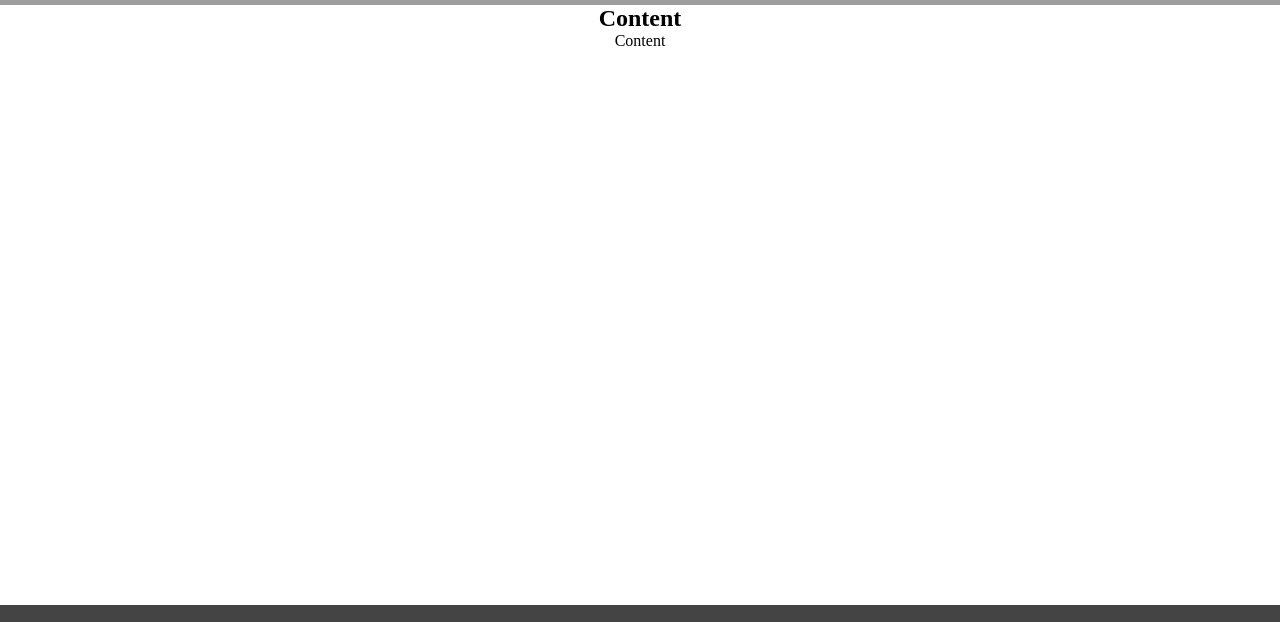
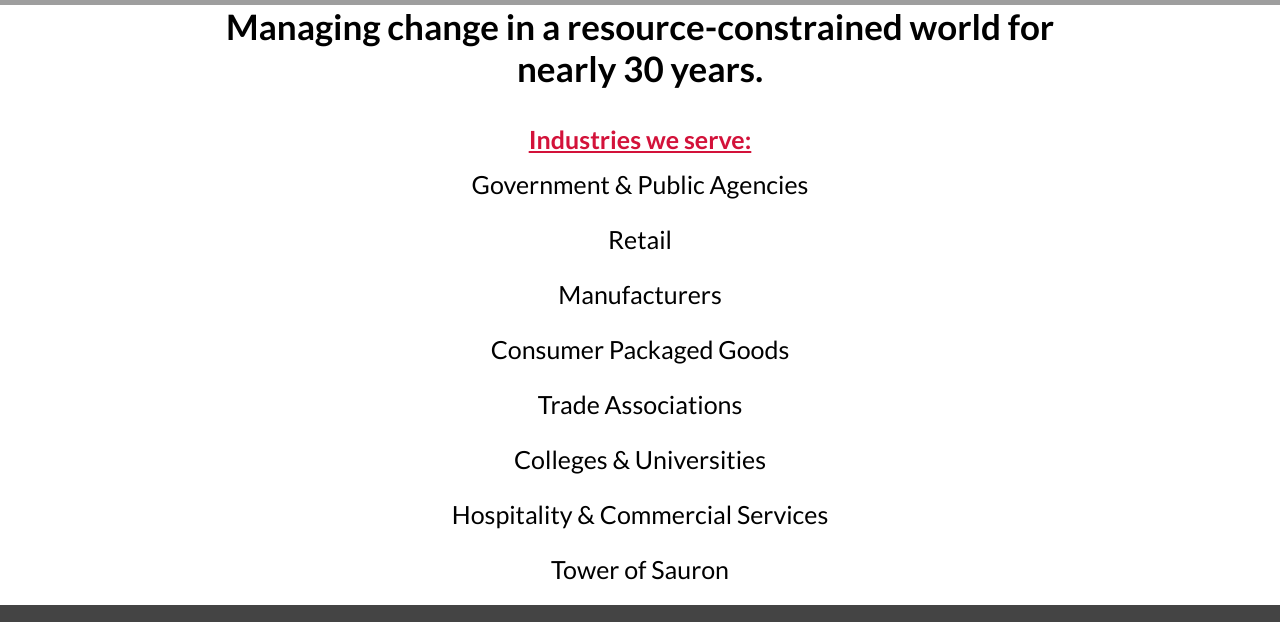
Before and after one commit to kmccloskey/recycling, a plain HTML site: page index.html in a window 1280 px wide. Shown: the part 495-1117 px from the top of the page. Drawn offline with Linux system fonts and the light colour scheme; grey boxes are pictures that could not be loaded.

Commit message:
content added, not fully formated, pulling master with finished donate page

```diff
--- a/css/style.css
+++ b/css/style.css
@@ -89,6 +89,44 @@ article {
 	height: 600px;
 	text-align: center;
 	margin: auto;
+}
+
+ul.indlist {
+	list-style-type: none;
+	font-family: "Lato", "Helvetica Neue", Helvetica, Arial, sans-serif;
+	padding-top: 15px;
+}
+
+h1.title {
+	padding-bottom: 20px;
+	font-family: "Lato", "Helvetica Neue", Helvetica, Arial, sans-serif;
+	font-size: 35px;
+}
+
+h1.titlecont {
+	padding-top: 15px;
+	font-family: "Lato", "Helvetica Neue", Helvetica, Arial, sans-serif;
+	font-size: 25px;
+	text-decoration: underline;
+	color: #D3123A;
+}
+
+h1.titleab {
+	padding-top: 15px;
+	font-family: "Lato", "Helvetica Neue", Helvetica, Arial, sans-serif;
+	font-size: 25px;
+}
+
+.indlist li {
+	padding-bottom: 25px;
+	font-weight: 500;
+	font-size: 25px;
+}
+
+#info {
+	font-size: 30px;
+	font-family: "Lato", "Helvetica Neue", Helvetica, Arial, sans-serif;
+	font-weight: 200;
 }
 
 /*body {
--- a/index.html
+++ b/index.html
@@ -32,10 +32,20 @@
 
   <article>
     <h1 class="title">
-      Content
+      Managing change in a resource-constrained world for nearly 30 years.
+    <h1 class="titlecont">Industries we serve:</h1>
     </h1>
     <p class="info">
-      Content
+      <ul class="indlist">
+        <li>Government & Public Agencies</li>
+        <li>Retail</li>
+        <li>Manufacturers</li>
+        <li>Consumer Packaged Goods</li>
+        <li>Trade Associations</li>
+        <li>Colleges & Universities</li>
+        <li>Hospitality & Commercial Services</li>
+        <li>Tower of Sauron</li>
+      </ul>
     </p>
   </article>
 
```
Also changed, not shown: about.html (+7 -4 lines).
